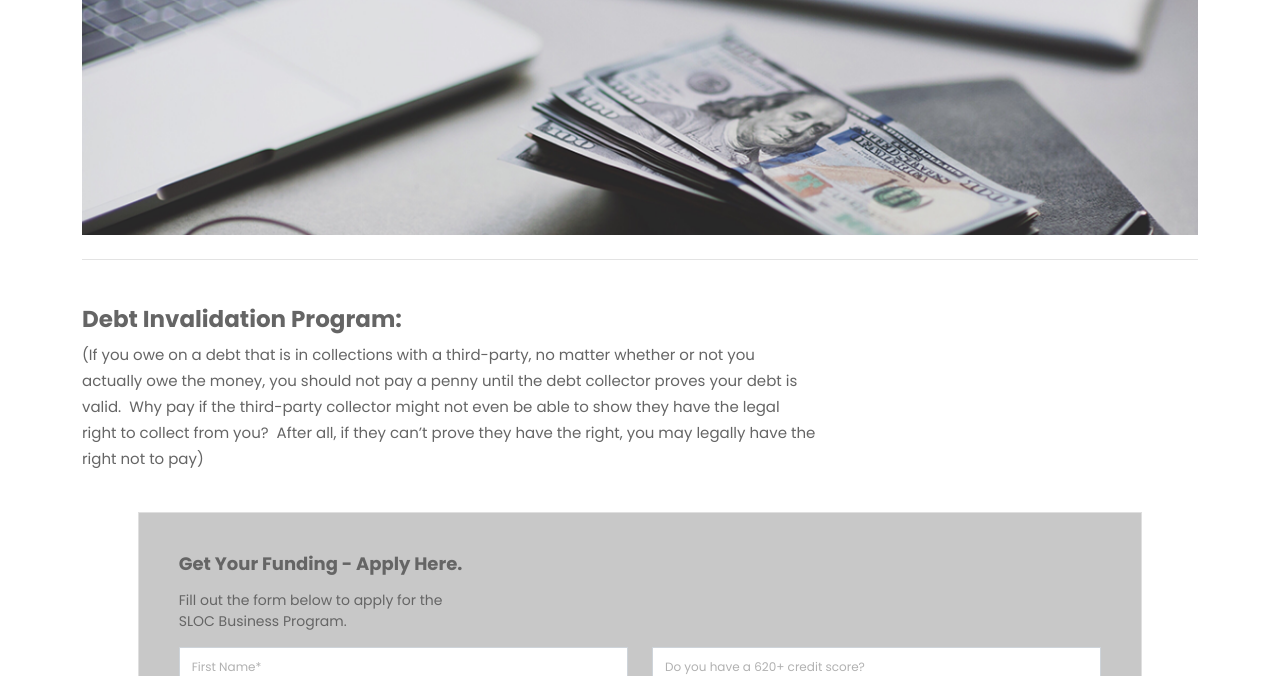
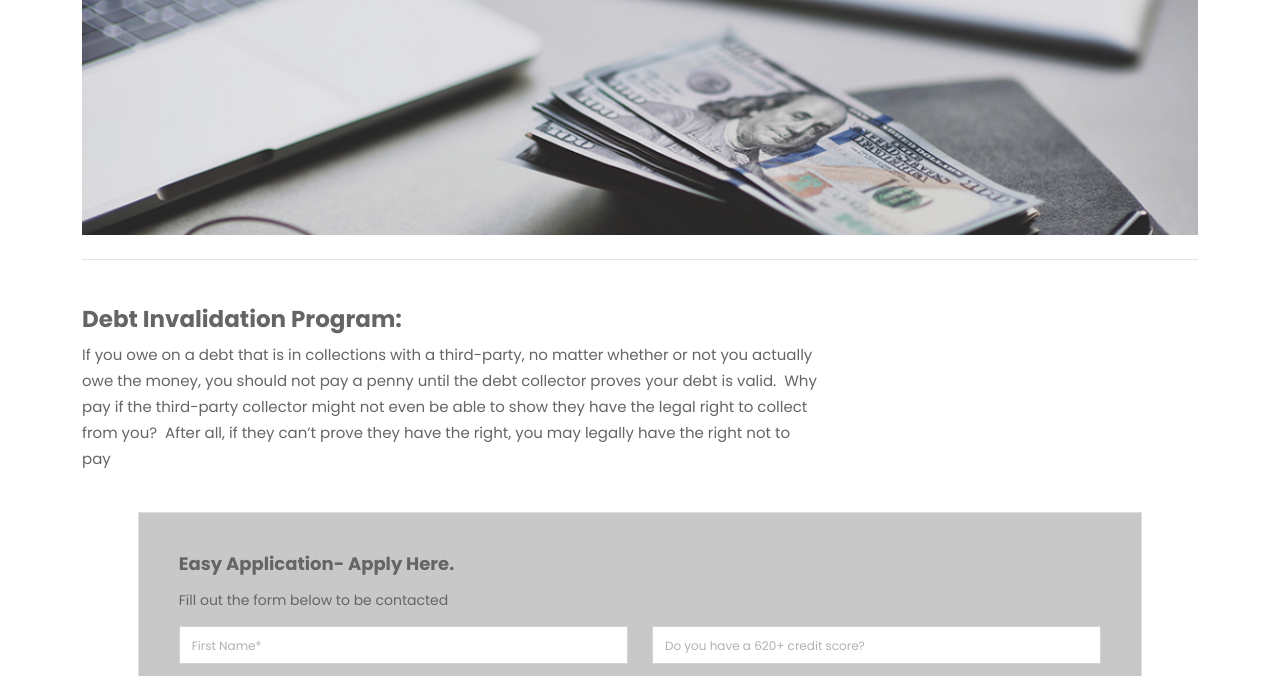
Before and after one commit to faruq05/fprscorp, a plain HTML site: page index.html in a window 1280 px wide. Shown: the part 102-778 px from the top of the page. Drawn offline with nearby package versions, Linux system fonts and the light colour scheme.

Commit message:
text-corrected

```diff
--- a/index.html
+++ b/index.html
@@ -76,17 +76,17 @@
                     <div class="debt_invalidation_content">
                         <h3 class="pb-2">Debt Invalidation Program:
                         </h3>
-                        <p>(If you owe on a debt that is in collections with a third-party, no matter whether or not you
+                        <p>If you owe on a debt that is in collections with a third-party, no matter whether or not you
                             actually owe the money, you should not pay a penny until the debt collector proves your debt
                             is valid.  Why pay if the third-party collector might not even be able to show they have the
                             legal right to collect from you?  After all, if they can’t prove they have the right, you
-                            may legally have the right not to pay)</p>
+                            may legally have the right not to pay</p>
                     </div>
                 </div>
                 <div class="col-md-12">
                     <div class="fund">
-                        <h3>Get Your Funding - Apply Here.</h3>
-                        <p>Fill out the form below to apply for the SLOC Business Program.</p>
+                        <h3>Easy Application- Apply Here.</h3>
+                        <p>Fill out the form below to be contacted</p>
                         <form action="" method="post">
                             <div class="row">
                                 <div class="col-md-6">
```
